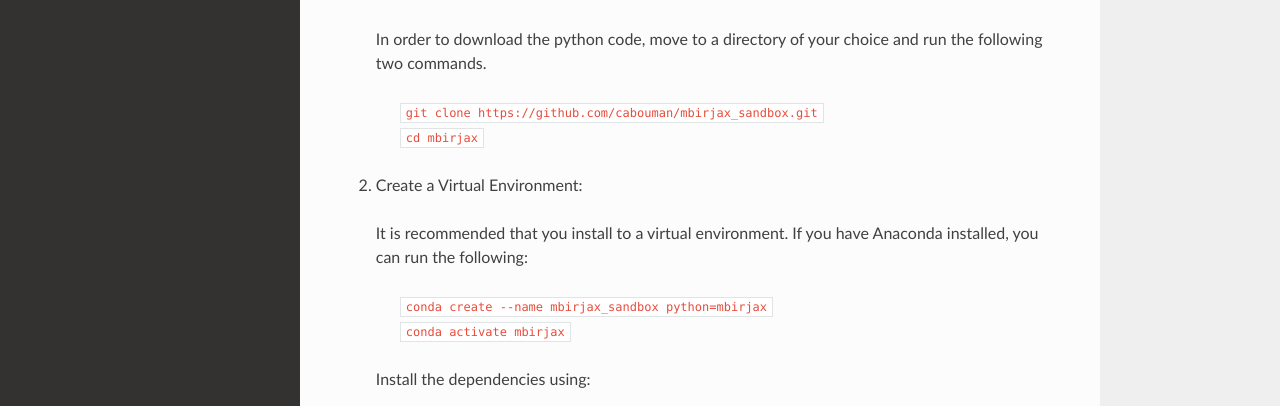
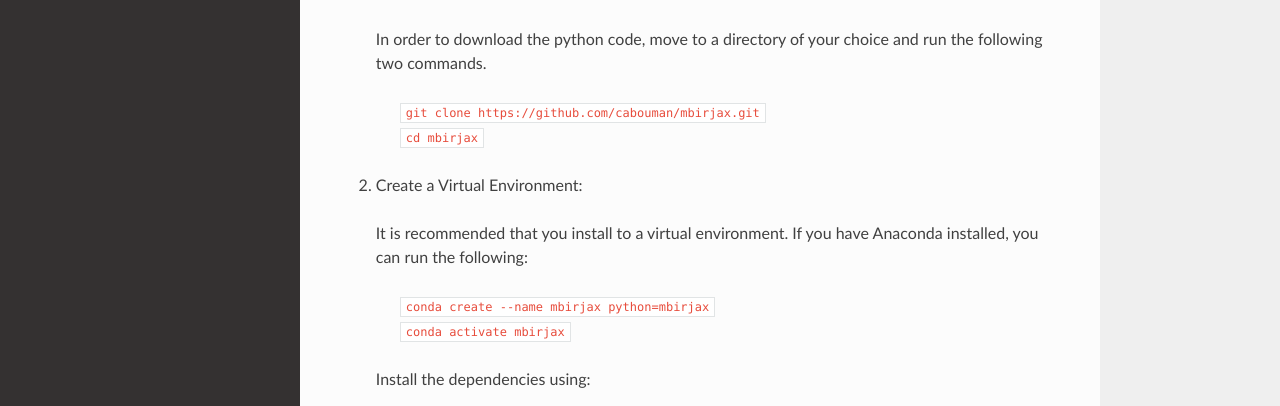
Before and after one commit to cabouman/mbirjax, a Sphinx documentation site: the page built from docs/source/install.rst, in a window 1280 px wide and 1329 px high. Shown: the part 309-715 px from the top of the window. Built offline with Sphinx 7.4.7 and the Read the Docs theme 2.0.0, drawn with Linux system fonts in a browser that asks for light colours; pages that are not in the unit, such as notebooks, are missing from menus.

Commit message:
Replace old repository name and add .block_until_ready() command

```diff
--- a/docs/source/api.rst
+++ b/docs/source/api.rst
@@ -13,4 +13,4 @@ Primary module:
    :titlesonly:
    :hidden:
 
-   mbirjax_sandbox
+   mbirjax
--- a/docs/source/install.rst
+++ b/docs/source/install.rst
@@ -12,7 +12,7 @@ Downloading and installing from source
 
   In order to download the python code, move to a directory of your choice and run the following two commands.
 
-    | ``git clone https://github.com/cabouman/mbirjax_sandbox.git``
+    | ``git clone https://github.com/cabouman/mbirjax.git``
     | ``cd mbirjax``
 
 
@@ -21,7 +21,7 @@ Downloading and installing from source
   It is recommended that you install to a virtual environment.
   If you have Anaconda installed, you can run the following:
 
-    | ``conda create --name mbirjax_sandbox python=mbirjax``
+    | ``conda create --name mbirjax python=mbirjax``
     | ``conda activate mbirjax``
 
   Install the dependencies using:
```
Also changed, not shown: docs/source/mbirjax.rst (renamed from docs/source/mbirjax_sandbox.rst), 1 other file.
